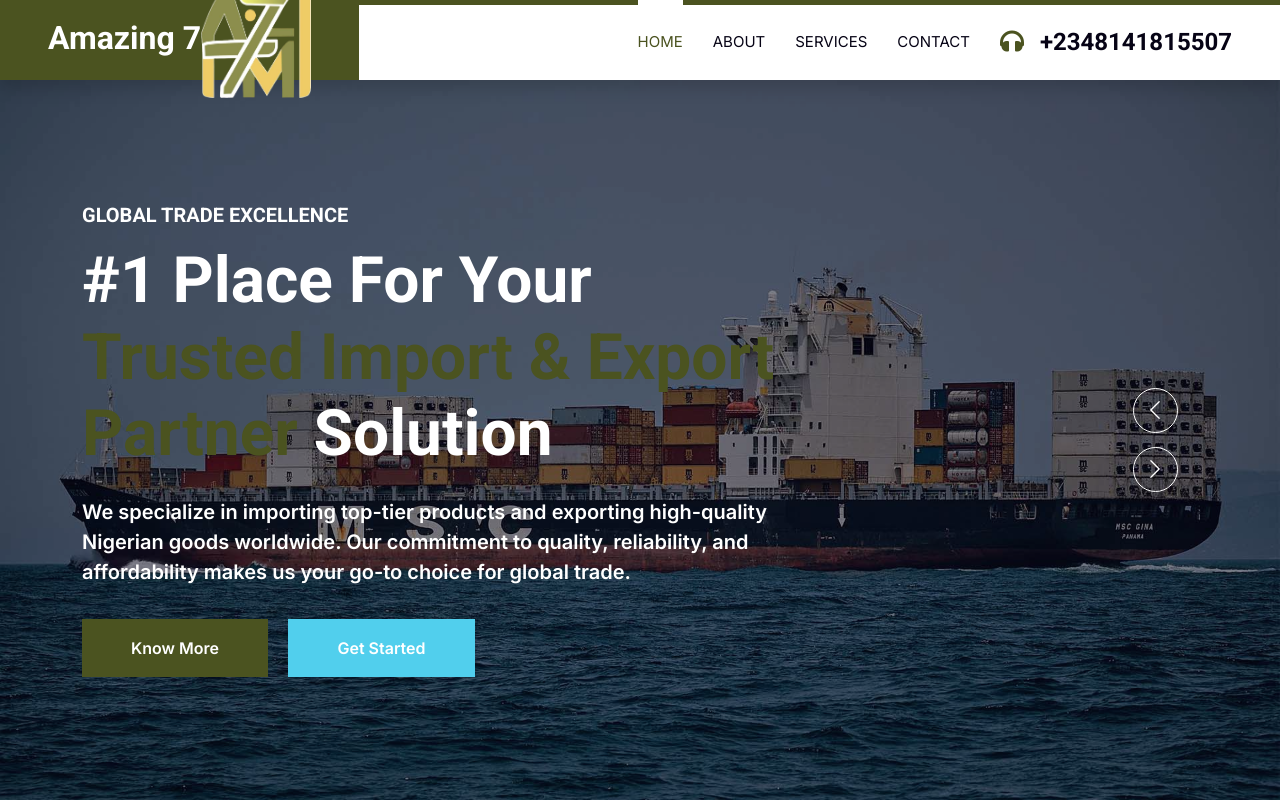
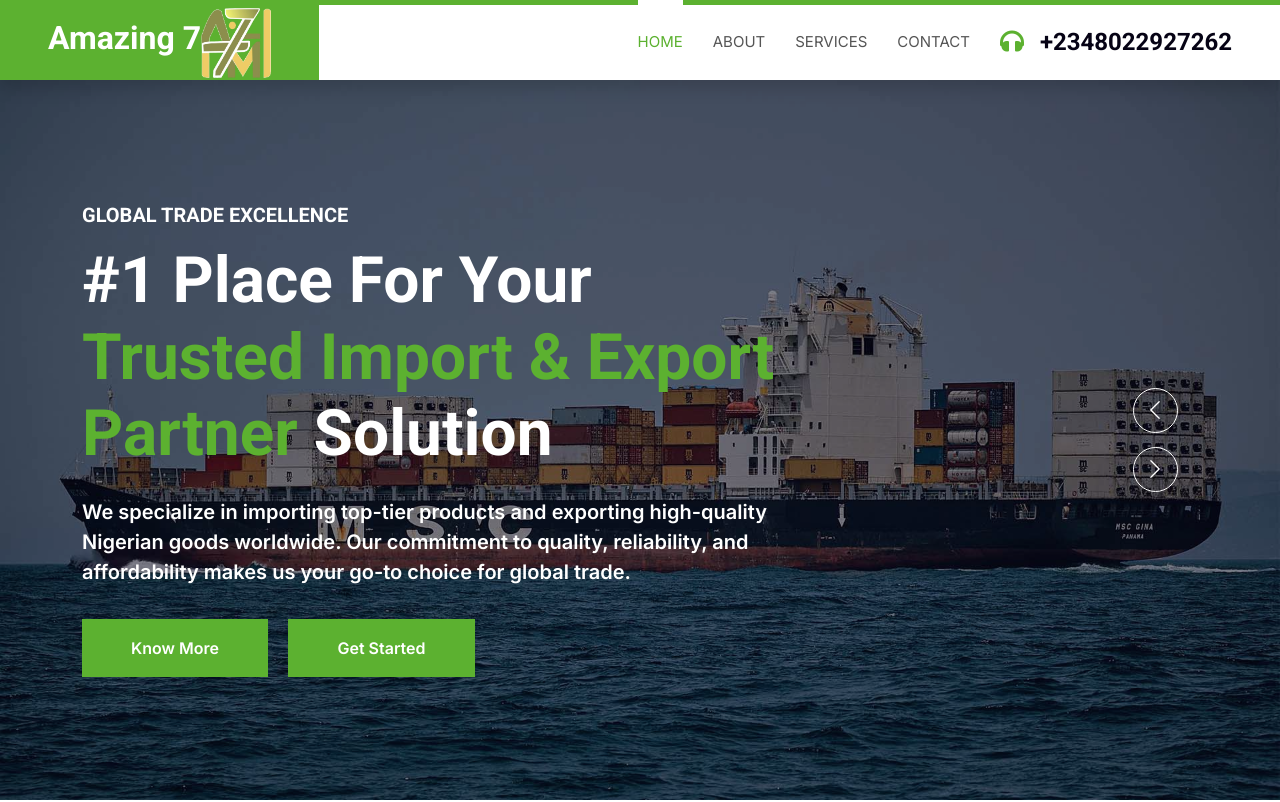
Before and after one commit to lala-tech-nig/bmhomesnew, a plain HTML site: page index.html in a window 1280 px wide. Shown: the top 802 px of the page. Drawn offline with nearby package versions, Linux system fonts and the light colour scheme.

Commit message:
New Color added

```diff
--- a/css/style.css
+++ b/css/style.css
@@ -1,10 +1,13 @@
 /********** Template CSS **********/
 :root {
-    --primary: #4B5320;
-    --secondary: #51CFED;
+    --primary: #5cb130;
+    --secondary: #5cb130;
     --light: #F8F2F0;
-    --dark: #060315;
+    /* --dark: #060315; */
 }
+
+/* #5cb130     #5cb130 */
+
 
 .fw-medium {
     font-weight: 600 !important;
@@ -220,7 +223,7 @@
 }
 
 .page-header {
-    background: linear-gradient(rgba(6, 3, 21, .5), rgba(6, 3, 21, .5)), url(../img/carousel-1.jpg) center center no-repeat;
+    background: linear-gradient(), url(../img/carousel-1.jpg) center center no-repeat;
     background-size: cover;
 }
 
--- a/index.html
+++ b/index.html
@@ -43,9 +43,9 @@
 
     <!-- Navbar Start -->
     <nav class="navbar navbar-expand-lg bg-white navbar-light shadow border-top border-5 border-primary sticky-top p-0">
-        <a href="index.html" class="navbar-brand d-flex align-items-center px-4 px-lg-5" style="background-color: #4B5320;">
+        <a href="index.html" class="navbar-brand d-flex align-items-center px-4 px-lg-5" style="background-color: #5cb130;">
             <h2 class="mb-2 text-white">Amazing 7</h2>
-             <img width="110px" height="110px" src="img/logo.png" alt="logo">
+             <img width="70px" height="70px" src="img/logo.png" alt="logo">
         </a>
 
         <button type="button" class="navbar-toggler me-4" data-bs-toggle="collapse" data-bs-target="#navbarCollapse">
@@ -69,7 +69,7 @@
                 </div> -->
                 <a href="contact.html" class="nav-item nav-link">Contact</a>
             </div>
-            <h4 class="m-0 pe-lg-5 d-none d-lg-block"><i class="fa fa-headphones text-primary me-3"></i>+2348141815507</h4>
+            <h4 class="m-0 pe-lg-5 d-none d-lg-block"><i class="fa fa-headphones text-primary me-3"></i>+2348022927262</h4>
         </div>
     </nav>
     <!-- Navbar End -->
@@ -160,7 +160,7 @@
                         <i class="fa fa-headphones fa-2x flex-shrink-0 bg-primary p-3 text-white"></i>
                         <div class="ps-4">
                             <h6>Call for any query!</h6>
-                            <h3 class="text-primary m-0">+2348141815507</h3>
+                            <h3 class="text-primary m-0">+2348022927262</h3>
                         </div>
                     </div>
                 </div>
@@ -390,7 +390,7 @@
                         <i class="fa fa-headphones fa-2x flex-shrink-0 bg-primary p-3 text-white"></i>
                         <div class="ps-4">
                             <h6>Call for any inquiry!</h6>
-                            <h3 class="text-primary m-0">+234 812 345 6789</h3>
+                            <h3 class="text-primary m-0">+2348022927262</h3>
                         </div>
                     </div>
                 </div>
@@ -699,7 +699,7 @@
                 <div class="col-lg-3 col-md-6">
                     <h4 class="text-light mb-4">Our Office</h4>
                     <p class="mb-2"><i class="fa fa-map-marker-alt me-3"></i>No. 24 Taiwo Akinremi Street, Onibudo Akute, Ogun State</p>
-                    <p class="mb-2"><i class="fa fa-phone-alt me-3"></i>08141815507</p>
+                    <p class="mb-2"><i class="fa fa-phone-alt me-3"></i>+2348022927262</p>
                     <p class="mb-2"><i class="fa fa-envelope me-3"></i><a href="mailto:amazinggraze@gmail.com" class="text-light">amazinggraze@gmail.com</a></p>
                     <p class="mb-2"><i class="fa fa-globe me-3"></i><a href="http://www.amazinggrace.com" class="text-light">www.amazinggrace.com</a></p>
                     <div class="d-flex pt-2">
--- a/scss/bootstrap.scss
+++ b/scss/bootstrap.scss
@@ -1,7 +1,7 @@
 /******* Customized Bootstrap ********/
 
-$primary: #4B5320;
-$secondary: #51CFED;
+$primary: #5cb130;
+$secondary: #5cb130;
 $light: #F8F2F0;
 $dark: #060315;
 
```
Also changed, not shown: about.html (+1 -1 lines), contact.html (+1 -1 lines), service.html (+1 -1 lines), css/bootstrap.min.css.
